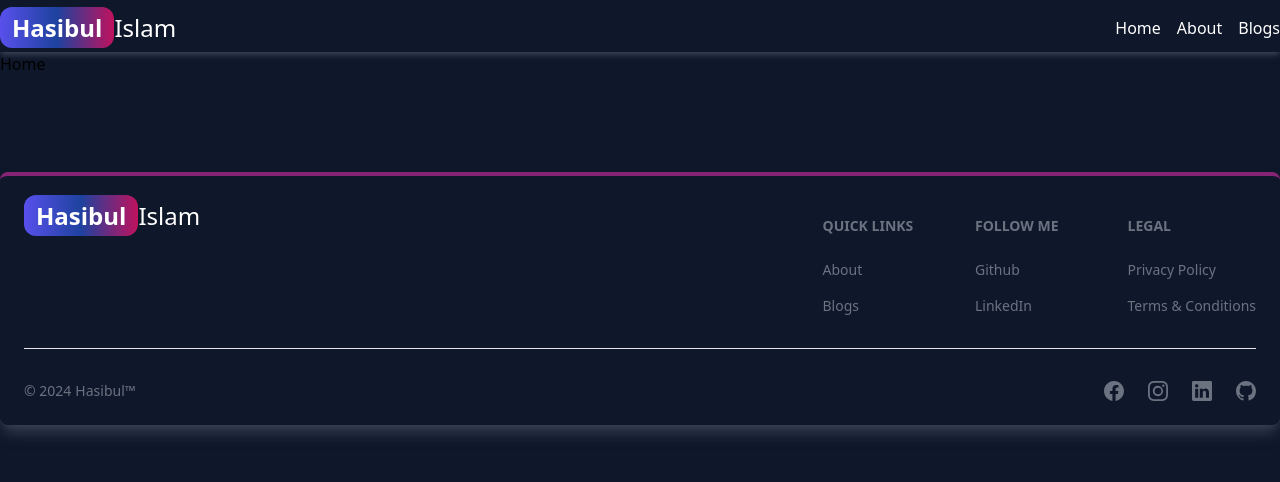
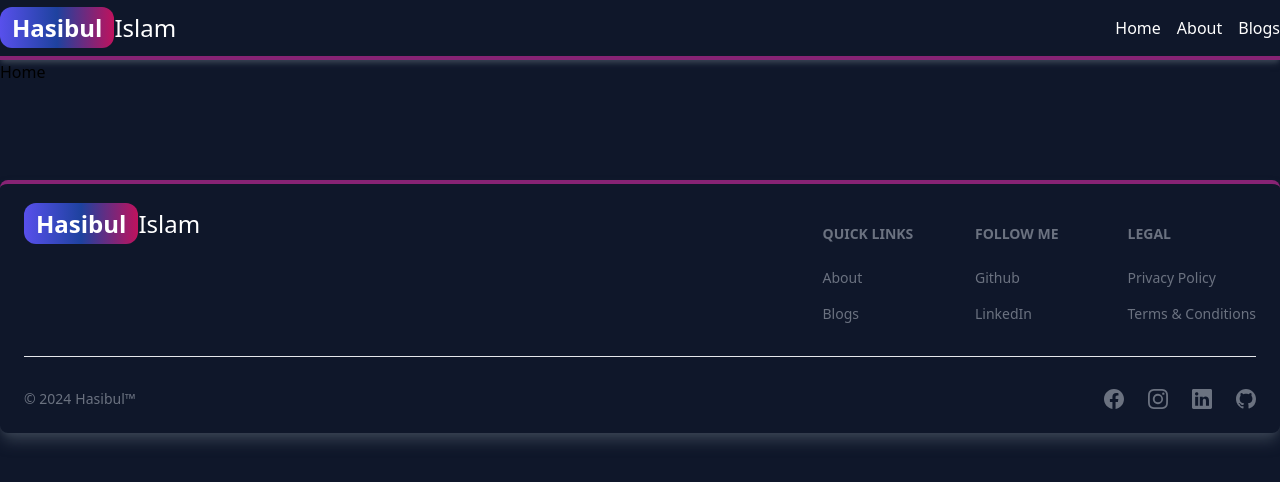
Before and after one commit to Hasibul48/personalPortfolio, a React (Vite) app: page / in a window 1280 px wide. Shown: the top 482 px of the page. Built offline with nearby package versions, Linux system fonts and the light colour scheme.

Commit message:
navbar border bottom

```diff
--- a/src/Components/Navbar.jsx
+++ b/src/Components/Navbar.jsx
@@ -13,7 +13,7 @@ function Navbar() {
     }
 
     return (
-        <div className='md:flex shadow-md shadow-gray-700 pb-1 md:pt-2 justify-between bg-slate-900 text-white'>
+        <div className='border-b-4 border-[#872374] md:flex shadow-md shadow-gray-700 pb-2 md:pt-2 justify-between bg-slate-900 text-white'>
             <div className="md:container mx-auto md:flex
             justify-between items-center">
                 <div className="flex justify-between">
```
